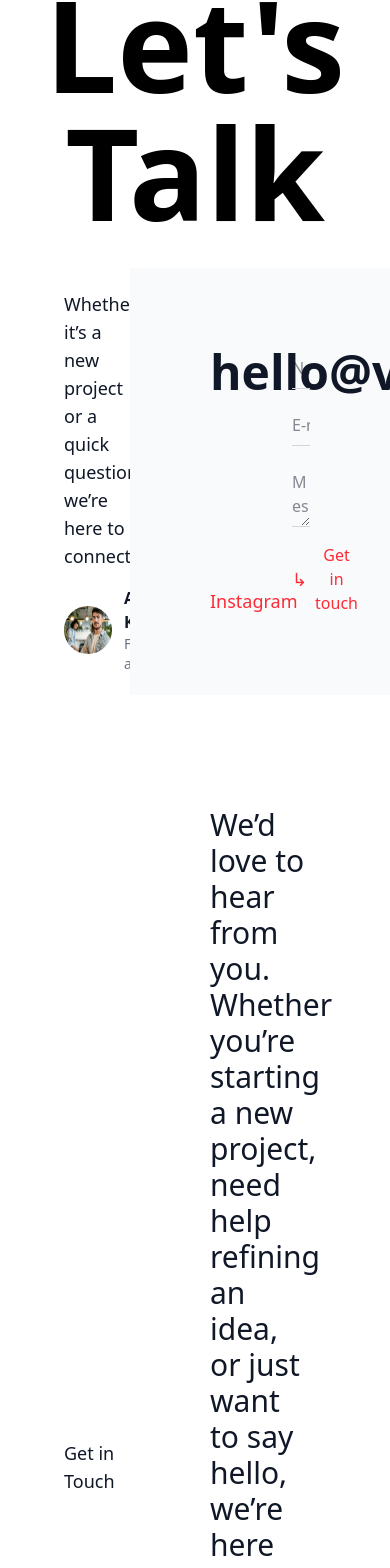
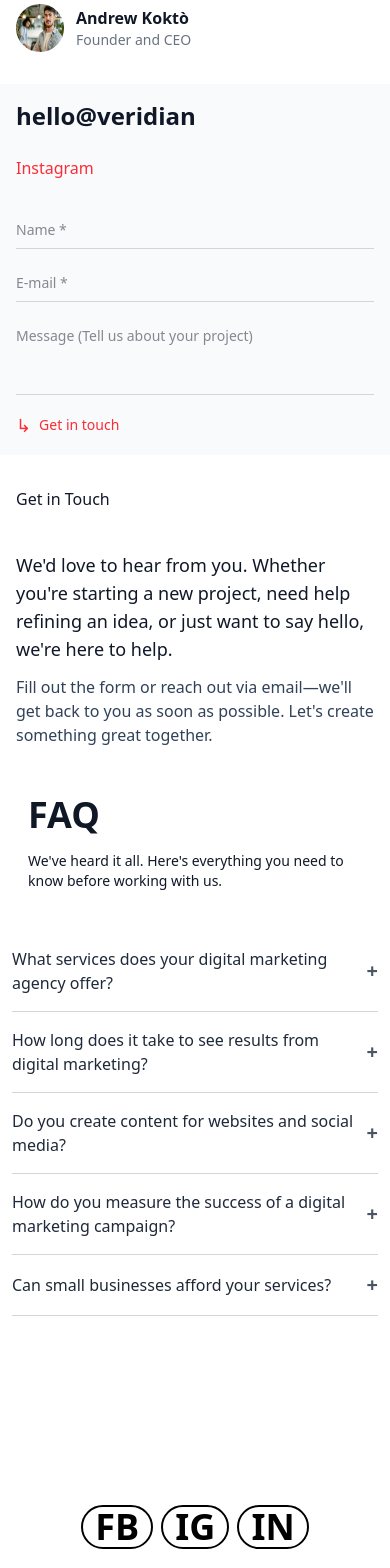
Before and after one commit to Sanskar801/Veridian, a React (Vite) app in the folder client/: page /contact in a window 390 px wide. Shown: the part 212-1780 px from the top of the page. Built offline with nearby package versions, Linux system fonts and the light colour scheme.

Commit message:
Respoonsiveness of contact page

```diff
--- a/client/src/components/home/Contact.jsx
+++ /dev/null
@@ -1,9 +0,0 @@
-import React from 'react'
-
-const Contact = () => {
-  return (
-    <div>Contact</div>
-  )
-}
-
-export default Contact
--- a/client/src/pages/ContactPage.jsx
+++ b/client/src/pages/ContactPage.jsx
@@ -5,15 +5,15 @@ import FaqCollapsible from '../components/FaqCollapsible'
 const ContactPage = () => {
     return (
         <div className='contact-page h-fit'>
-            <div className="pt-48">
+            <div className="pt-20 sm:pt-32 md:pt-48">
 
-                <h1 className="text-9xl font-bold text-center mb-8">Let's Talk</h1>
+                <h1 className="text-4xl sm:text-6xl md:text-8xl lg:text-9xl font-bold text-center mb-8 px-4">Let's Talk</h1>
 
-                <section className="contact-form grid grid-cols-3 h-fit text-gray-900">
+                <section className="contact-form grid grid-cols-1 lg:grid-cols-3 h-fit text-gray-900">
                     {/* Left section */}
-                    <div className="flex flex-col justify-center pl-16 space-y-4">
-                        <p className="text-lg max-w-sm">
-                            Whether it’s a new project or a quick question, we’re here to connect.
+                    <div className="flex flex-col justify-center px-4 sm:px-8 lg:pl-16 space-y-4 mb-8 lg:mb-0">
+                        <p className="text-base sm:text-lg max-w-sm">
+                            Whether it's a new project or a quick question, we're here to connect.
                         </p>
                         <div className="flex items-center space-x-3">
                             <img src={personImg} alt="CEO Avatar" className="rounded-full w-12 h-12" />
@@ -25,35 +25,36 @@ const ContactPage = () => {
                     </div>
 
                     {/* Right section */}
-                    <div className="col-span-2 flex flex-col justify-center bg-gray-50 p-20">
-                        <div className="grid grid-cols-2 gap-16 items-start">
+                    <div className="lg:col-span-2 flex flex-col justify-center bg-gray-50 p-4 sm:p-8 md:p-12 lg:p-20">
+                        <div className="grid grid-cols-1 md:grid-cols-2 gap-8 md:gap-16 items-start">
 
-                            <div className="flex flex-col justify-between space-y-10 h-full">
-                                <a href='mailto:hello@veridian.com' className="text-5xl font-semibold">hello@veridian</a>
-                                <a href="#" className="text-red-500 hover:text-red-600 text-lg">
+                            <div className="flex flex-col justify-between space-y-6 md:space-y-10 h-full">
+                                <a href='mailto:hello@veridian.com' className="text-2xl sm:text-3xl md:text-4xl lg:text-5xl font-semibold break-all">hello@veridian</a>
+                                <a href="#" className="text-red-500 hover:text-red-600 text-base sm:text-lg">
                                     Instagram
                                 </a>
                             </div>
 
                             {/* Right column (form fields) */}
-                            <form className="flex flex-col space-y-4 max-w-md">
+                            <form className="flex flex-col space-y-4 max-w-md w-full">
                                 <input
                                     type="text"
                                     placeholder="Name *"
-                                    className="border-b border-gray-300 bg-transparent py-2 outline-none"
+                                    className="border-b border-gray-300 bg-transparent py-2 outline-none text-sm sm:text-base"
                                 />
                                 <input
                                     type="email"
                                     placeholder="E-mail *"
-                                    className="border-b border-gray-300 bg-transparent py-2 outline-none"
+                                    className="border-b border-gray-300 bg-transparent py-2 outline-none text-sm sm:text-base"
                                 />
                                 <textarea
                                     placeholder="Message (Tell us about your project)"
-                                    className="border-b border-gray-300 bg-transparent py-2 outline-none"
+                                    className="border-b border-gray-300 bg-transparent py-2 outline-none text-sm sm:text-base resize-none"
+                                    rows="3"
                                 ></textarea>
                                 <button
                                     type="submit"
-                                    className="cursor-pointer flex items-center space-x-2 text-red-500 hover:text-red-600 transition-colors"
+                                    className="cursor-pointer flex items-center space-x-2 text-red-500 hover:text-red-600 transition-colors text-sm sm:text-base"
                                 >
                                     <span className="text-lg">↳</span>
                                     <span>Get in touch</span>
@@ -64,29 +65,29 @@ const ContactPage = () => {
 
                 </section>
 
-                <section className="contact-closing grid grid-cols-3 h-fit text-gray-900 mt-8">
+                <section className="contact-closing grid grid-cols-1 lg:grid-cols-3 h-fit text-gray-900 mt-8">
 
-                    <div className="flex flex-col justify-center pl-16 space-y-4">
-                        <p className="text-lg max-w-sm">
+                    <div className="flex flex-col justify-center px-4 sm:px-8 lg:pl-16 space-y-4 mb-6 lg:mb-0">
+                        <p className="text-base sm:text-lg max-w-sm">
                             Get in Touch
                         </p>
                     </div>
 
-                    <div className="col-span-2 flex flex-col justify-center p-20 gap-3">
-                        <p className="text-3xl font-medium">We’d love to hear from you. Whether you’re starting a new project, need help refining an idea, or just want to say hello, we’re here to help.</p>
-                        <p className="text-2xl text-slate-700">Fill out the form or reach out via email—we’ll get back to you as soon as possible. Let’s create something great together.</p>
+                    <div className="lg:col-span-2 flex flex-col justify-center p-4 sm:p-8 md:p-12 lg:p-20 gap-3">
+                        <p className="text-lg sm:text-xl md:text-2xl lg:text-3xl font-medium">We'd love to hear from you. Whether you're starting a new project, need help refining an idea, or just want to say hello, we're here to help.</p>
+                        <p className="text-base sm:text-lg md:text-xl lg:text-2xl text-slate-700">Fill out the form or reach out via email—we'll get back to you as soon as possible. Let's create something great together.</p>
                     </div>
 
                 </section>
 
-                <section className="faq grid grid-cols-3 h-fit text-gray-900 mt-8 px-3 gap-4">
+                <section className="faq grid grid-cols-1 lg:grid-cols-3 h-fit text-gray-900 mt-8 px-3 gap-4">
 
-                    <div className="flex flex-col justify-center pl-16 space-y-4">
-                        <h1 className="text-9xl font-bold mb-8">FAQ</h1>
-                        <p>We’ve heard it all. Here’s everything you need to know before working with us.</p>
+                    <div className="flex flex-col justify-center px-4 sm:px-8 lg:pl-16 space-y-4 mb-6 lg:mb-0">
+                        <h1 className="text-4xl sm:text-6xl md:text-8xl lg:text-9xl font-bold mb-4 sm:mb-8">FAQ</h1>
+                        <p className="text-sm sm:text-base">We've heard it all. Here's everything you need to know before working with us.</p>
                     </div>
 
-                    <div className="faq-collaplibles w-full col-span-2">
+                    <div className="faq-collaplibles w-full lg:col-span-2">
                         <FaqCollapsible
                             ques={"What services does your digital marketing agency offer?"}
                             ans={"We provide SEO, PPC advertising, social media management, content marketing, and email marketing services to help businesses grow online."}
@@ -114,12 +115,12 @@ const ContactPage = () => {
                     </div>
                 </section>
 
-                <section className="socail h-[80vh] flex justify-center items-center">
-                    <div className="flex items-center justify-between">
-                        <div className="flex gap-2 p-2 ">
-                            <div className="border-2 rounded-full text-9xl font-bold px-5">FB</div>
-                            <div className="border-2 rounded-full text-9xl font-bold px-5">IG</div>
-                            <div className="border-2 rounded-full text-9xl font-bold px-5">IN</div>
+                <section className="socail h-[50vh] sm:h-[60vh] md:h-[70vh] lg:h-[80vh] flex justify-center items-center px-4">
+                    <div className="flex items-center justify-center">
+                        <div className="flex gap-2 sm:gap-4 p-2">
+                            <div className="border-2 rounded-full text-4xl sm:text-6xl md:text-7xl lg:text-9xl font-bold px-3 sm:px-4 md:px-5">FB</div>
+                            <div className="border-2 rounded-full text-4xl sm:text-6xl md:text-7xl lg:text-9xl font-bold px-3 sm:px-4 md:px-5">IG</div>
+                            <div className="border-2 rounded-full text-4xl sm:text-6xl md:text-7xl lg:text-9xl font-bold px-3 sm:px-4 md:px-5">IN</div>
                         </div>
                     </div>
                 </section>
```
